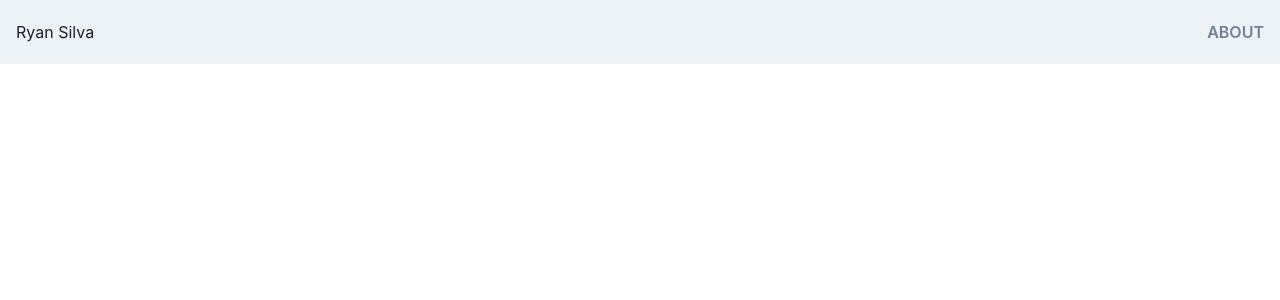
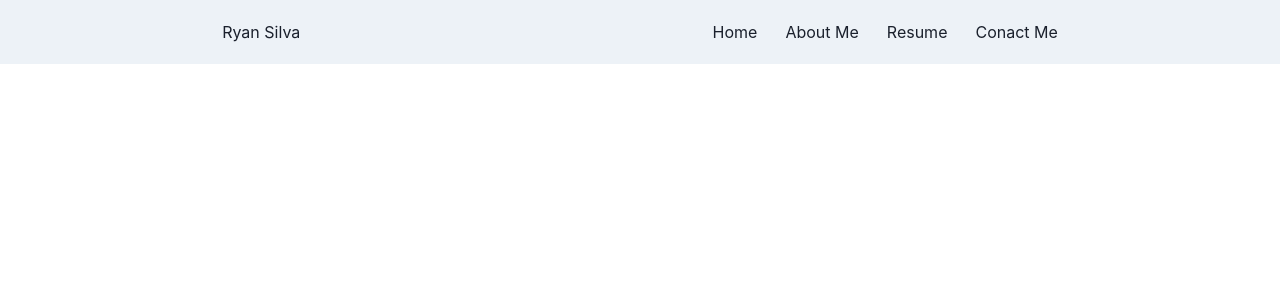
Before and after one commit to RdotSilva/TypeScript-React-Showcase, a React (Create React App) app: page / in a window 1280 px wide. Shown: the top 300 px of the page. Built offline with nearby package versions, Linux system fonts and the light colour scheme.

Commit message:
Update Navbar links

```diff
--- a/src/components/ui/NavBar.tsx
+++ b/src/components/ui/NavBar.tsx
@@ -8,27 +8,31 @@ import {
   MenuButton,
   useColorModeValue,
   Stack,
+  Center,
+  Link,
 } from "@chakra-ui/react";
 
 const Navbar = () => {
   return (
     <>
       <Box bg={useColorModeValue("gray.100", "gray.900")} px={4}>
-        <Flex h={16} alignItems={"center"} justifyContent={"space-between"}>
+        <Flex h={16} alignItems={"center"} justifyContent={"space-around"}>
           <Box>Ryan Silva</Box>
+
           <Flex alignItems={"center"}>
             <Stack direction={"row"} spacing={7}>
-              <Menu>
-                <MenuButton
-                  as={Button}
-                  rounded={"full"}
-                  variant={"link"}
-                  cursor={"pointer"}
-                  minW={0}
-                >
-                  ABOUT
-                </MenuButton>
-              </Menu>
+              <Link style={{ textDecoration: "none" }} href="#">
+                Home
+              </Link>
+              <Link style={{ textDecoration: "none" }} href="#">
+                About Me
+              </Link>
+              <Link style={{ textDecoration: "none" }} href="#">
+                Resume
+              </Link>
+              <Link style={{ textDecoration: "none" }} href="#">
+                Conact Me
+              </Link>
             </Stack>
           </Flex>
         </Flex>
```
